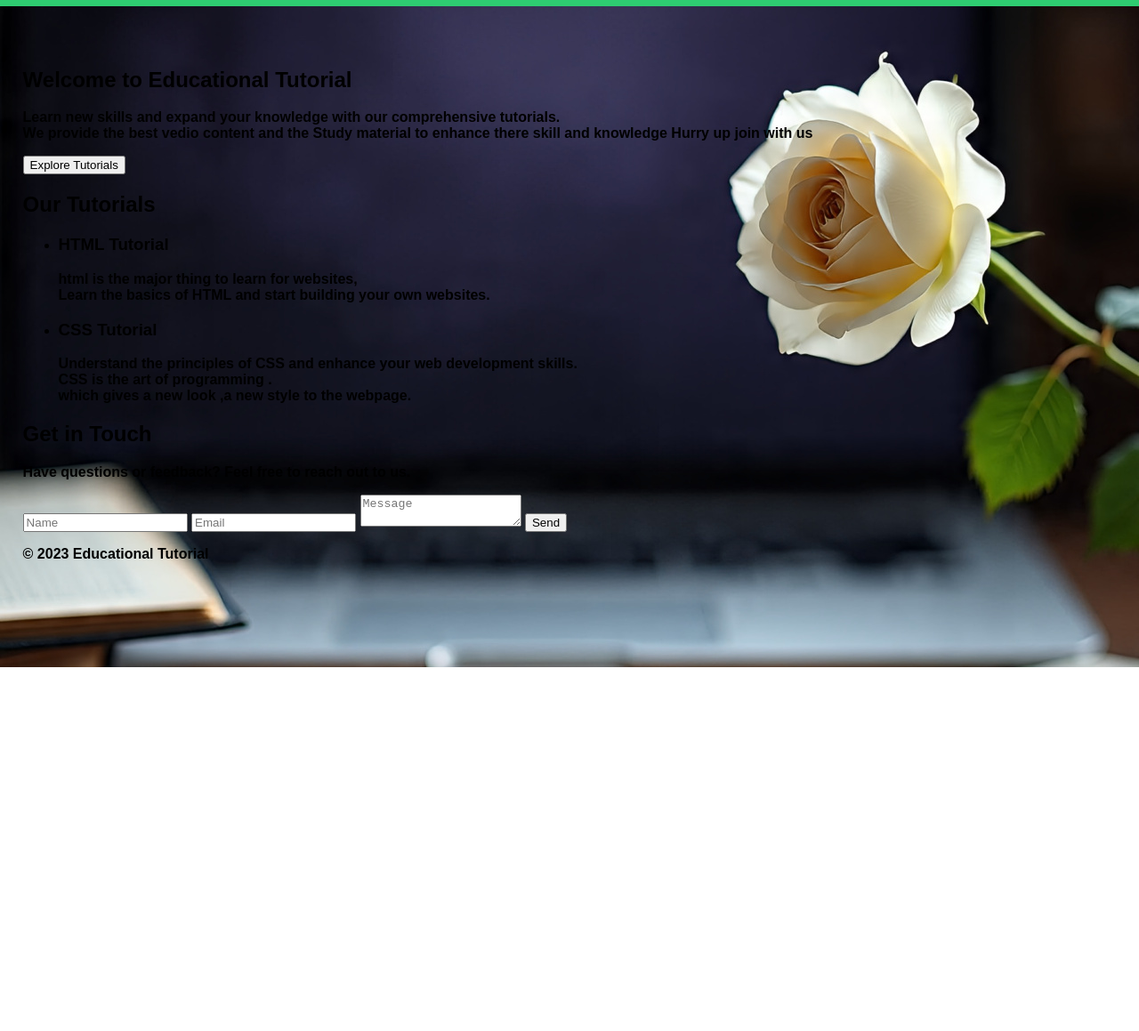
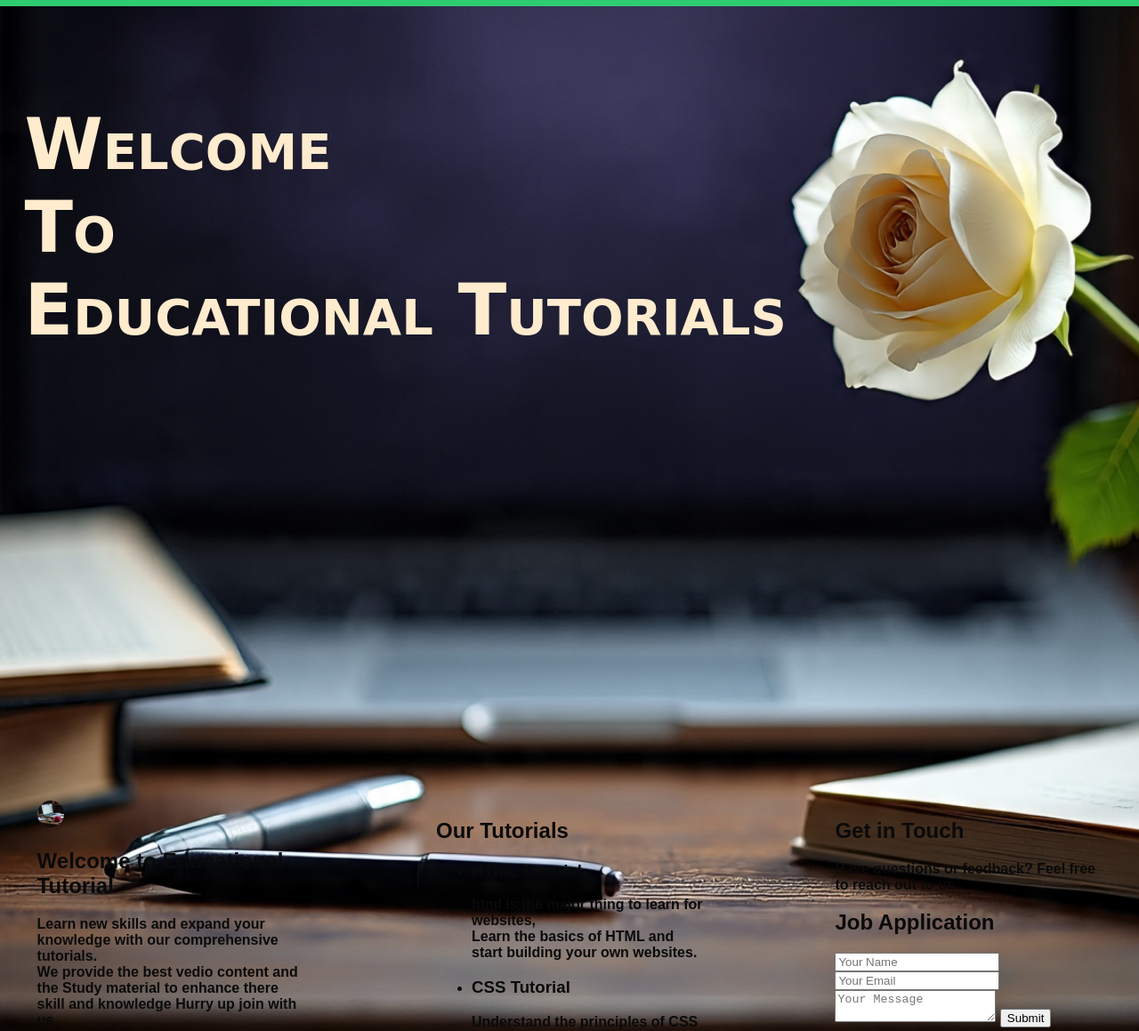
Before and after one commit to HSAnanya/LandingPage, a plain HTML site: page index.html in a window 1280 px wide. Shown: the part 50-1209 px from the top of the page at 89% size. Before the commit the page ends 800 px from the top, so only its background shows below. Drawn offline with Linux system fonts and the light colour scheme.

Commit message:
first commit

```diff
--- a/index.html
+++ b/index.html
@@ -20,8 +20,10 @@
 
 
     <main>
-
+        <h1 class="headingWelcome">Welcome <br>To <br>Educational Tutorials</h1>
+     <div class="div1">
         <section id="home">
+            <img src="back1.jpg" height="30px" width="30px" class="Welcome">
             <h2>Welcome to Educational Tutorial</h2>
             <p>Learn new skills and expand your knowledge with our comprehensive tutorials.<br>
                 We provide the best vedio content and the Study material to enhance there skill and knowledge
@@ -51,17 +53,25 @@
         <section id="contact">
             <h2>Get in Touch</h2>
             <p>Have questions or feedback? Feel free to reach out to us.</p>
-            <form>
-                <input type="text" placeholder="Name">
-                <input type="email" placeholder="Email">
-                <textarea placeholder="Message"></textarea>
-                <button>Send</button>
-            </form>
+             <div class="form-container">
+    <h2>Job Application</h2>
+    <form id="FormBox">
+      <input type="text" id="name" placeholder="Your Name" />
+      <input type="email" id="email" placeholder="Your Email" />
+      <textarea id="message" placeholder="Your Message"></textarea>
+      <button type="submit">Submit</button>
+    </form>
+    <p id="error-msg"></p>
+  </div>
+
+  <script src="script.js"></script>
         </section>
-
+    </div>
     </main>
     <footer>
         <p>&copy; 2023 Educational Tutorial</p>
     </footer>
+
+
 </body>
 </html>
--- /dev/null
+++ b/script.js
@@ -0,0 +1,21 @@
+document.getElementById("FormBox").addEventListener("submit", function (e) {
+  e.preventDefault();
+
+  let name = document.getElementById("name").value.trim();
+  let email = document.getElementById("email").value.trim();
+  let message = document.getElementById("message").value.trim();
+  let error = document.getElementById("error-msg");
+
+  if (!name || !email  || !message) {
+    error.textContent = "All fields are required!";
+    return;
+  }
+
+  let emailPattern = /^[^ ]+@[^ ]+\.[a-z]{2,3}$/;
+  if (!emailPattern.test(email)) {
+    error.textContent = "Please enter a valid email!";
+    return;
+  }
+
+  error.textContent = "Form submitted successfully!";
+});
--- a/style.css
+++ b/style.css
@@ -9,7 +9,7 @@ body {
     margin: 2%;
     padding-top: 80px;
 
-    font-weight: bold; /* makes it bold */
+    font-weight: bold;
 
 }
 .navBar {
@@ -17,8 +17,8 @@ body {
     top: 0;
     left: 0;
     width: 100%;
-    display: flex;
-    justify-content: space-between; /* title left, links right */
+    display:flex;
+    justify-content: space-between;
     align-items: center;
     background-color: #2ecc71;
     padding: 10px 20px;
@@ -33,7 +33,7 @@ body {
 .navLinks {
     display: flex;
     list-style: none;
-    gap: 40px; /* space between links */
+    gap: 40px;
     margin: 0;
     padding: 0;
 }
@@ -48,12 +48,93 @@ body {
 .navLinks li a:hover {
     color: rgb(167, 212, 95);
 }
+.headingWelcome{
+margin-trim:all;
+  margin-top:4px;
+  margin-left: 2px;
+  font-size: 80px;
+  font-family:cursive;
+  font-variant: small-caps;
+  color: blanchedalmond;
+  animation: bounce 10s infinite;
+  animation-timing-function: linear;
+  animation-fill-mode:initial;
 
+}
+ @keyframes bounce {
+      0%{
+        transform:translateY(10%);
+      }
+      25% {
+        transform: translateY(15%);
+      }
+       50% {
+        transform: translateY(20%);
+      }
+       75% {
+        transform: translateY(25%);
+      }
+
+       100% {
+        transform:translateY(30%);
+      }
+    }
+.Welcome{
+ border-radius: 50%;
+}
+.div1{
+    display: flex;
+  justify-content: space-between;
+  align-items: flex-start;
+}
+#home{
+  margin-top: 40%;
+  color:rgb(10, 10, 10);
+  flex: 1;
+  align-items: center;
+  padding: 1rem;
+  max-width: 300px;
+  min-height: 350px ;
+  border-radius: 4%;
+  }
+    #tutorials{
+    flex: 1;
+    margin-top: 40%;
+    color:rgb(10, 10, 10);
+  align-items: center;
+  padding: 1rem;
+  max-width: 300px;
+  min-height: 350px ;
+    border-radius: 4%;
+
+  }
+  #contact{
+  flex: 1;
+  margin-top: 40%;
+  color:rgb(10, 10, 10);
+  align-items: center;
+  padding: 1rem;
+  max-width: 300px;
+  min-height: 350px ;
+    border-radius: 4%;
+
+  }
+.FormBox{
+  align-items: center;
+  justify-content: space-around;
+}
 #home:hover{
-color: rgb(236, 83, 223);}
+color: wheat;
+background-color:rgba(223, 221, 216, 0.146);
+  border-left: 2px solid black;}
 #contact:hover{
-   color: rgb(236, 83, 223);
+   color:wheat;
+   background-color:rgba(223, 221, 216, 0.146);
+  border-left: 2px solid black;
 }
+
 #tutorials:hover{
-   color: rgb(236, 83, 223);
+   color:wheat;
+   background-color:rgba(223, 221, 216, 0.146);
+  border-left: 2px solid black;
 }
```
Also changed, not shown: back1.jpg (added).
